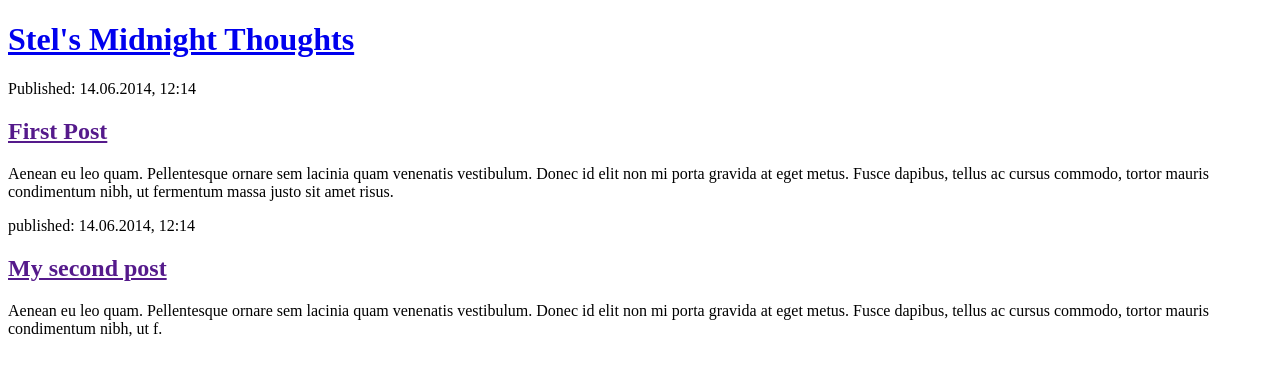
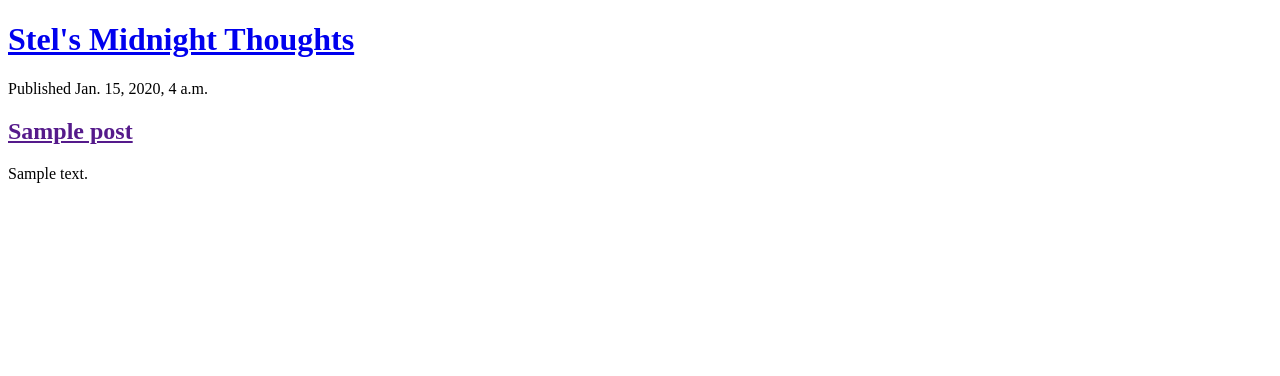
Before and after one commit to JuanRejon/django-blog, a Django app: page / in a window 1280 px wide. Shown: the top 376 px of the page. Run offline with Django 5.2, Linux system fonts and the light colour scheme; tables that the repository leaves empty hold one stand-in row (values such as "Sample post").

Commit message:
Templates display posts from DB

```diff
--- a/blog/models.py
+++ b/blog/models.py
@@ -9,6 +9,8 @@ class Post(models.Model):
     created_date = models.DateTimeField(default=timezone.now)
     published_date = models.DateTimeField(blank=True, null=True)
 
+    objects = models.Manager()
+
     def publish(self):
         self.published_date = timezone.now()
         self.save()
--- a/blog/templates/blog/post_list.html
+++ b/blog/templates/blog/post_list.html
@@ -10,16 +10,12 @@
             <h1><a href="/">Stel's Midnight Thoughts</a></h1>
         </header>
 
-    <article>
-        <time>Published: 14.06.2014, 12:14</time>
-        <h2><a href="">First Post</a></h2>
-        <p>Aenean eu leo quam. Pellentesque ornare sem lacinia quam venenatis vestibulum. Donec id elit non mi porta gravida at eget metus. Fusce dapibus, tellus ac cursus commodo, tortor mauris condimentum nibh, ut fermentum massa justo sit amet risus.</p>
-    </article>
-
-    <article>
-            <time>published: 14.06.2014, 12:14</time>
-            <h2><a href="">My second post</a></h2>
-            <p>Aenean eu leo quam. Pellentesque ornare sem lacinia quam venenatis vestibulum. Donec id elit non mi porta gravida at eget metus. Fusce dapibus, tellus ac cursus commodo, tortor mauris condimentum nibh, ut f.</p>
-    </article>
+        {% for post in posts %}
+            <article>
+                <time>Published {{ post.published_date }}</time>
+                <h2><a href="">{{ post.title }}</a></h2>
+                <p>{{ post.text|linebreaksbr }}</p>
+            </article>
+        {% endfor %}
     </body>
 </html>
--- a/blog/views.py
+++ b/blog/views.py
@@ -1,6 +1,9 @@
 from django.shortcuts import render
+from .models import Post
+from django.utils import timezone
 
 def post_list(request):
-    return render(request, 'blog/post_list.html', {})
+    posts = Post.objects.filter(published_date__lte=timezone.now()).order_by('published_date')
+    return render(request, 'blog/post_list.html', {'posts': posts})
 
 # Create your views here.
```
